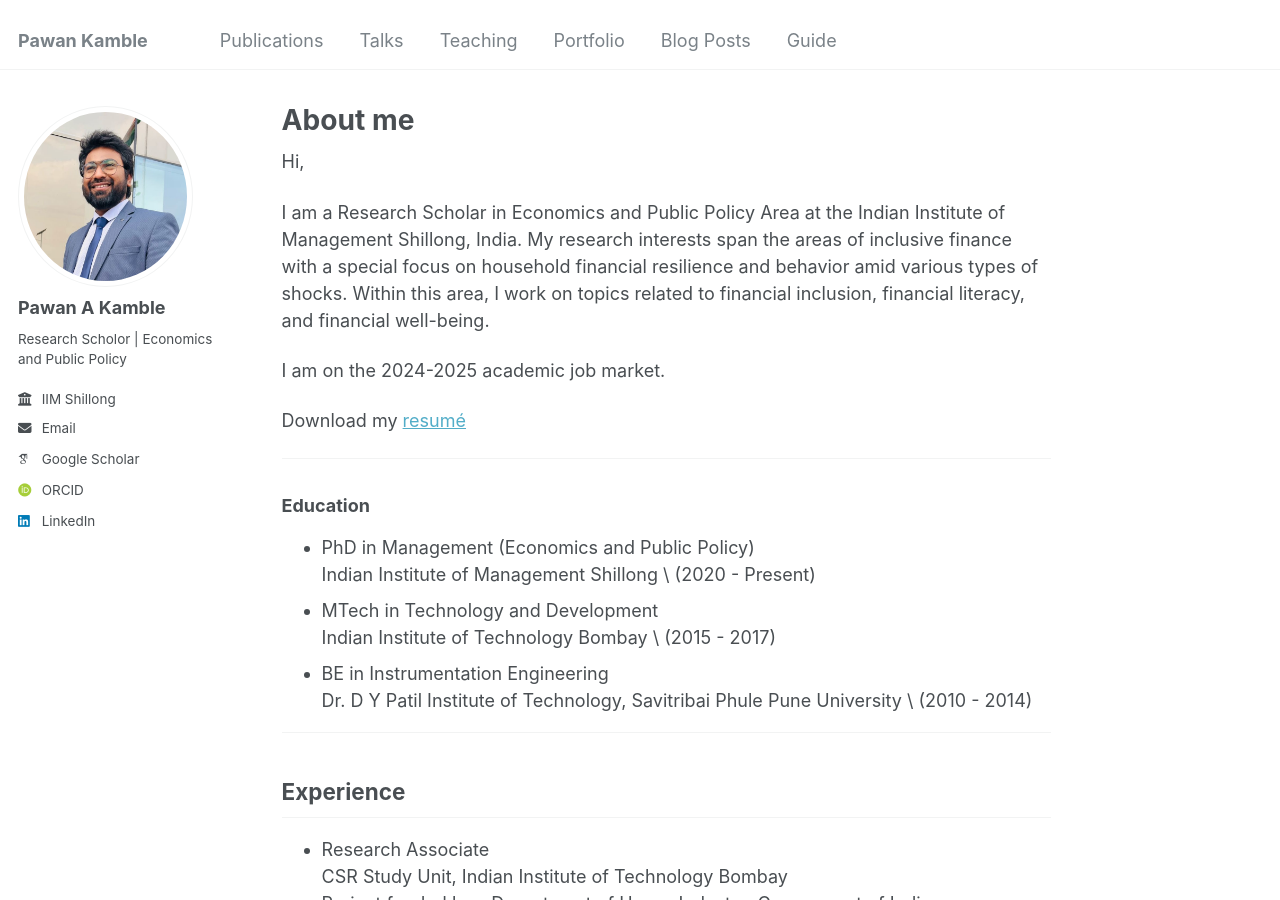
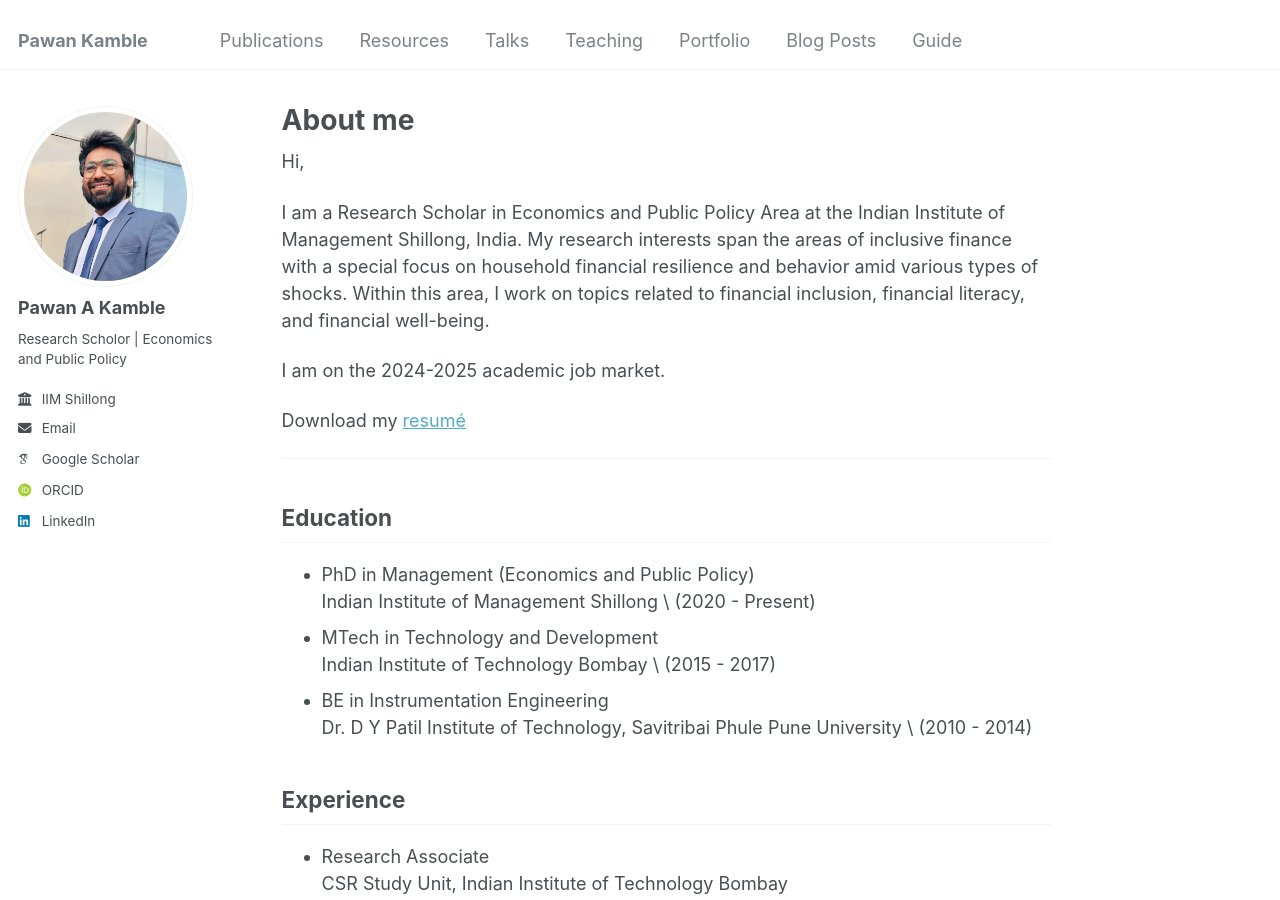
Before and after one commit to pawankb13/pawankb13.github.io, a Jekyll site: the page built from _pages/about.md, in a window 1280 px wide and 900 px high. Built offline with Jekyll 4.4.1, drawn with Linux system fonts in a browser that asks for light colours; some web fonts are replaced.

Commit message:
Update: Resources page

```diff
--- a/_data/navigation.yml
+++ b/_data/navigation.yml
@@ -7,6 +7,9 @@
 main:
   - title: "Publications"
     url: /publications/
+
+  - title: "Resources"
+    url: /resources/
 
   - title: "Talks"
     url: /talks/
--- a/_pages/about.md
+++ b/_pages/about.md
@@ -16,7 +16,7 @@ Download my [resumé](https://github.com/pawankb13/resume/blob/main/resume_latex
 
 ---
 
-### Education
+## Education
 
 - PhD in Management (Economics and Public Policy) \
 Indian Institute of Management Shillong \
@@ -27,8 +27,6 @@ Indian Institute of Technology Bombay \
 - BE in Instrumentation Engineering \
 Dr. D Y Patil Institute of Technology, Savitribai Phule Pune University \
 (2010 - 2014)
-
----
 
 ## Experience
 
@@ -41,7 +39,6 @@ CTARA- IITB MoRD Fellowship \
 Funded by - Ministry of Rural Development, Government of India \
 (2017 - 2018)
 
----
 
 ## Interest
 
```
